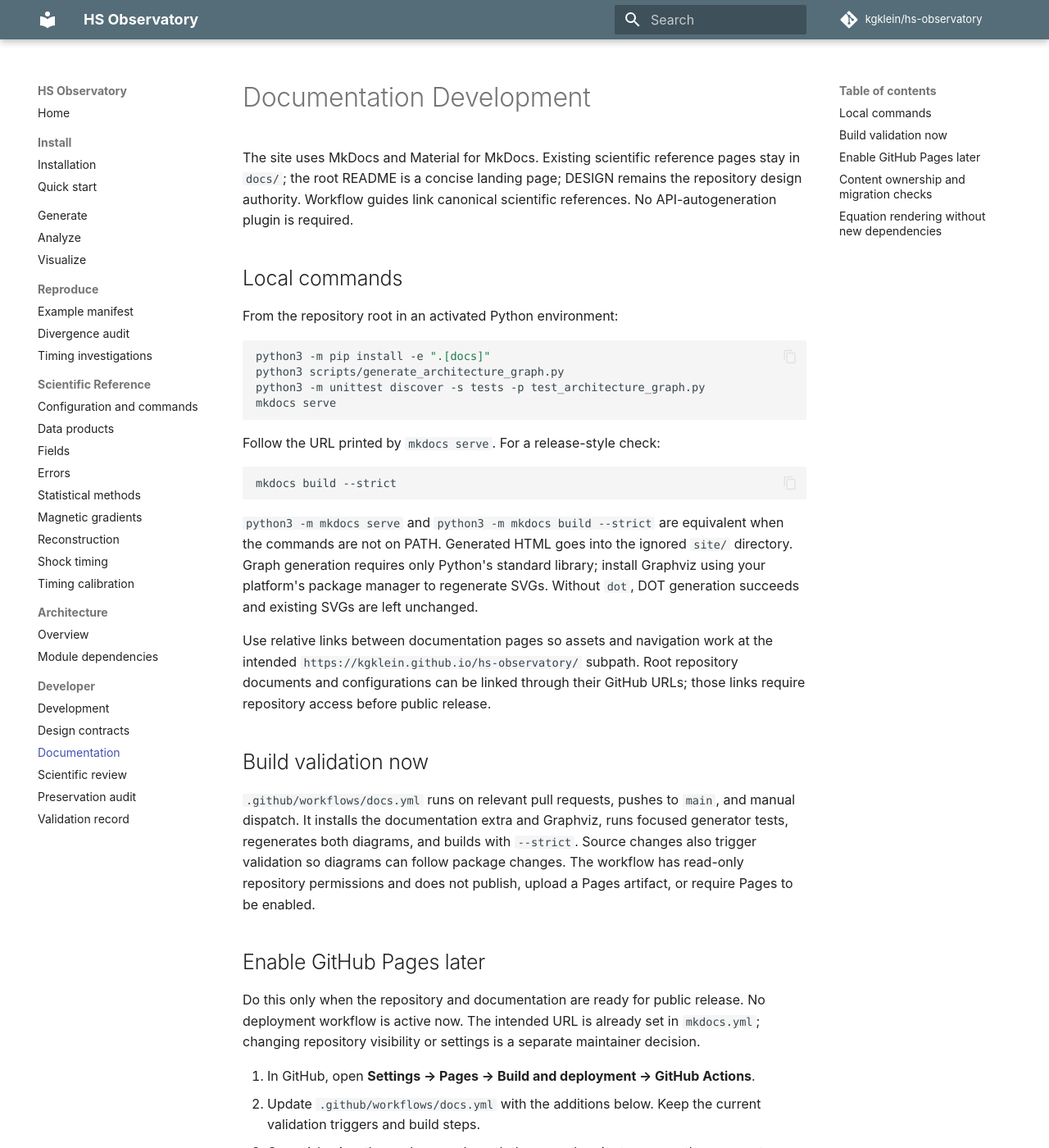
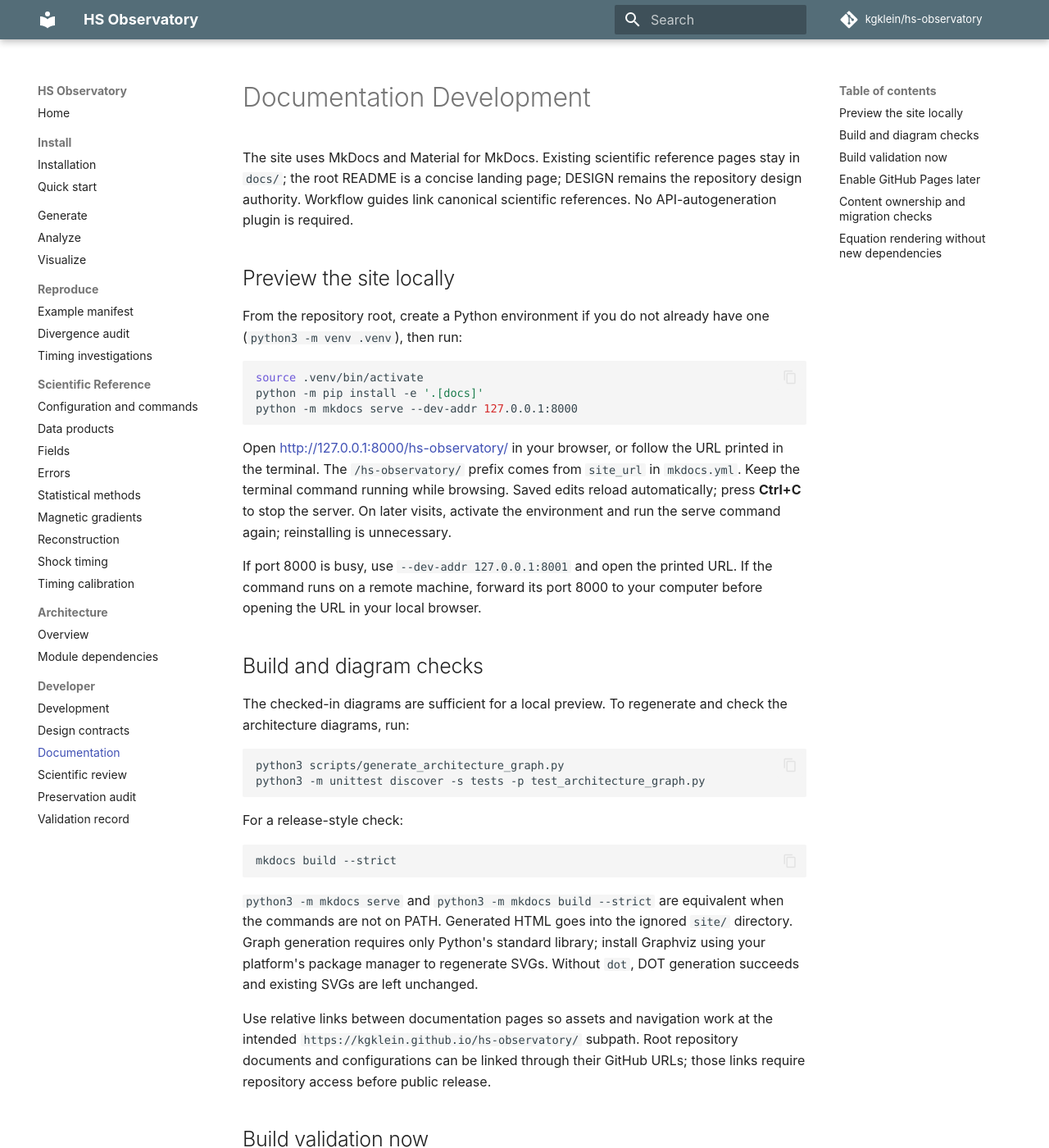
Before and after one commit to kgklein/hs-observatory, an MkDocs documentation site: the page built from docs/developer/documentation.md, in a window 1280 px wide and 1400 px high. Shown: the whole window at 82% size. Built offline with MkDocs 1.6.1 and Material for MkDocs 9.7.7, drawn with Linux system fonts in a browser that asks for light colours; comment, search, counter and statistics services are not loaded.

Commit message:
moved docs files

````diff
--- a/docs/developer/documentation.md
+++ b/docs/developer/documentation.md
@@ -4,18 +4,38 @@ The site uses MkDocs and Material for MkDocs. Existing scientific reference page
 stay in `docs/`; the root README is a concise landing page; DESIGN remains the repository
 design authority. Workflow guides link canonical scientific references. No API-autogeneration plugin is required.
 
-## Local commands
+## Preview the site locally
 
-From the repository root in an activated Python environment:
+From the repository root, create a Python environment if you do not already have
+one (`python3 -m venv .venv`), then run:
 
 ```bash
-python3 -m pip install -e ".[docs]"
+source .venv/bin/activate
+python -m pip install -e '.[docs]'
+python -m mkdocs serve --dev-addr 127.0.0.1:8000
+```
+
+Open <http://127.0.0.1:8000/hs-observatory/> in your browser, or follow the URL
+printed in the terminal. The `/hs-observatory/` prefix comes from `site_url` in
+`mkdocs.yml`. Keep the terminal command running while browsing. Saved edits
+reload automatically; press **Ctrl+C** to stop the server. On later visits, activate
+the environment and run the serve command again; reinstalling is unnecessary.
+
+If port 8000 is busy, use `--dev-addr 127.0.0.1:8001` and open the printed URL.
+If the command runs on a remote machine, forward its port 8000 to your computer
+before opening the URL in your local browser.
+
+## Build and diagram checks
+
+The checked-in diagrams are sufficient for a local preview. To regenerate and
+check the architecture diagrams, run:
+
+```bash
 python3 scripts/generate_architecture_graph.py
 python3 -m unittest discover -s tests -p test_architecture_graph.py
-mkdocs serve
 ```
 
-Follow the URL printed by `mkdocs serve`. For a release-style check:
+For a release-style check:
 
 ```bash
 mkdocs build --strict
````
Also changed, not shown: README.md (+18 -1 lines), 2 other files.
